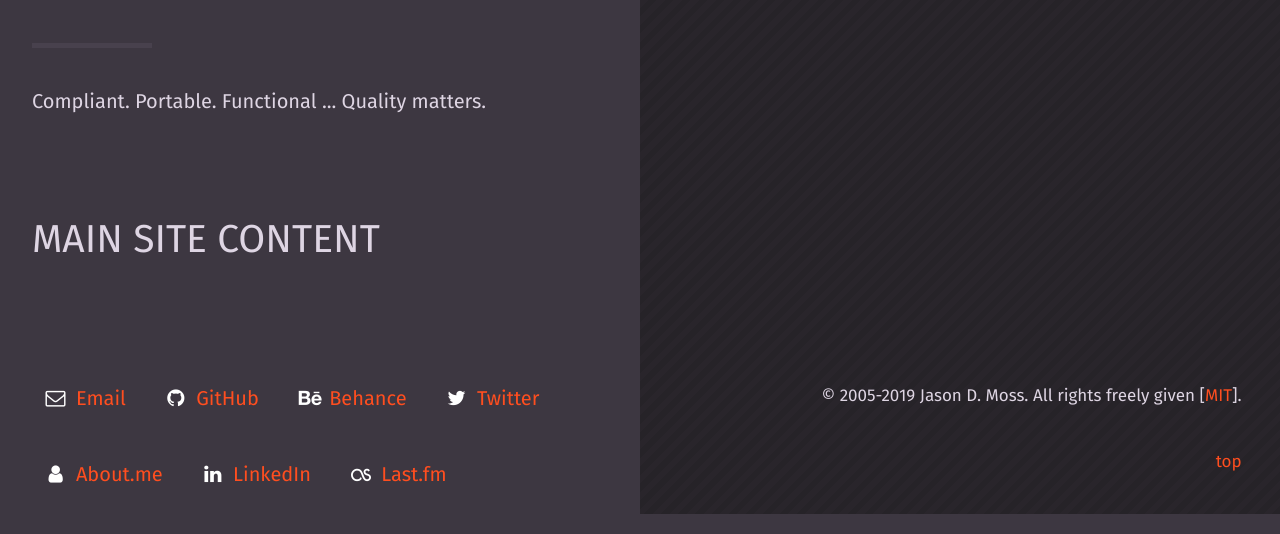
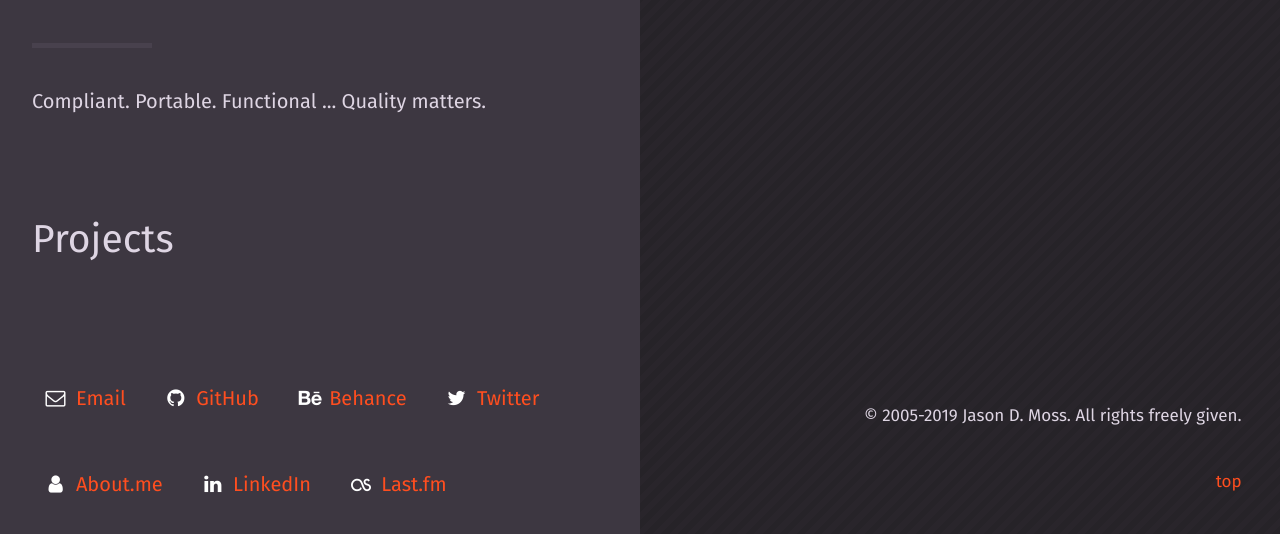
Before and after one commit to jasondmoss/jdmlabs-static, a PHP site: page / in a window 1280 px wide. Shown: the part 674-1208 px from the top of the page. Run offline with PHP 8.4, Linux system fonts and the light colour scheme.

Commit message:
Site building

```diff
--- a/assets/scss/base.scss
+++ b/assets/scss/base.scss
@@ -55,9 +55,9 @@
   color: #000;
 }
 
-// main {
-//   display: inline;
-// }
+main {
+  display: inline;
+}
 
 a,
 hr,
--- a/assets/scss/content.scss
+++ b/assets/scss/content.scss
@@ -28,8 +28,8 @@
   }
 }
 
-.site--introduction,
-.site--content {
+.site--content,
+.projects {
   a {
     display: inline;
     white-space: break-spaces;
@@ -60,6 +60,9 @@
   }
 }
 
+.projects {
+}
+
 
 
 
@@ -72,8 +75,8 @@
 /* Min */
 
 @media screen and (min-width: 550px) {
-  .site--introduction,
-  .site--content {
+  .site--content,
+  .projects {
     hr {
       width: 6rem;
       margin-right: 0;
--- a/assets/scss/layout/base.scss
+++ b/assets/scss/layout/base.scss
@@ -18,15 +18,15 @@ body {
 
   .site--header,
   .site--primary-image,
-  .site--introduction,
   .site--content,
+  .projects,
   .site--footer {
     padding-right: 5%;
     padding-left: 5%;
   }
 
-  .site--introduction,
-  .site--content {
+  .site--content,
+  .projects {
     padding-top: 2rem;
     padding-bottom: 2rem;
   }
@@ -46,8 +46,8 @@ body {
 
     .site--header,
     .site--primary-image,
-    .site--introduction,
-    .site--content {
+    .site--content,
+    .projects {
       padding-right: 7%;
     }
 
@@ -66,11 +66,11 @@ body {
       align-self: start;
     }
 
-    .site--introduction {
+    .site--content {
       grid-column: col 1 / span 2;
     }
 
-    .site--content {
+    .projects {
       grid-column: col 1 / span 2;
       grid-row: row 3;
     }
--- a/assets/scss/layout/footer.scss
+++ b/assets/scss/layout/footer.scss
@@ -42,9 +42,9 @@
     flex-flow: wrap-reverse;
 
     .site-credits {
-      width: 50%;
-      margin-left: 5%;
-      padding-left: 5%;
+      width: 45%;
+      margin-left: 10%;
+      padding-top: 3rem;
       text-align: right;
 
       .back-to-top {
--- a/index.html
+++ b/index.html
@@ -71,10 +71,11 @@
   <meta itemprop="height" content="853">
 </figure>
 
-<section role="region" aria-label="Introduction" class="site--introduction">
+<main itemprop="mainContentOfPage" role="main" id="siteContent" class="site--content">
+  <article role="article" itemscope itemtype="https://schema.org/Article" id="siteIntroduction" class="h-entry h-as-article site--introduction">
     <header class="entry--header">
       <h2 itemprop="headline" class="entry--title">Hello. I am <strong>Jason D. Moss</strong>, an accomplished Web Developer at <strong>JdmLabs</strong>.</h2>
-    <h3><a itemprop="relatedLink" rel="external" href="#" title=" A sample of my work ">I handcraft websites</a>.</h3>
+      <h3><a itemprop="url" rel="bookmark" href="#siteContent" title=" Samples of my work ">I handcraft websites</a>.</h3>
     </header>
 
     <div itemprop="mainEntityOfPage" class="entry--content">
@@ -99,11 +100,12 @@
       <time itemprop="datePublished" content="2019-10-16T01:37:24.558Z" datetime="2019-10-16T01:37:24.558Z" class="dt-published">Tue Oct 15 2019 19:37:07 GMT-0600</time>
       <time itemprop="dateModified" content="2019-10-16T01:37:24.558Z" datetime="2019-10-16T01:37:24.558Z" class="dt-updated">Tue Oct 15 2019 19:37:07 GMT-0600</time>
     </footer>
+  </article>
+</main>
+
+<section itemprop="specialty" role="region" aria-label="Projects" id="projects" class="projects">
+  <h2>Projects</h2>
 </section>
-
-<main itemprop="mainContentOfPage" role="main" aria-label="Work" id="siteContent" class="site--content">
-  <h2>MAIN SITE CONTENT</h2>
-</main>
 
 <footer role="contentinfo" id="siteFooter" class="site--footer">
   <nav itemscope itemtype="https://schema.org/Organization" id="social" class="nav nav--ego">
@@ -121,12 +123,10 @@
   <div itemscope itemtype="https://schema.org/WPFooter" class="site-credits">
     &#169; <span itemprop="copyrightYear">2005</span>-<span itemprop="copyrightYear">2019</span>
     <span itemprop="copyrightHolder name" title=" Jason D. Moss, Web Developer Extra(ordinaire) ">Jason D. Moss</span>.
-    <span class="rights">All rights freely given [<a itemprop="license" rel="external license" href="https://www.jdmlabs.com/license/license-MIT-1.1.txt" title="MIT License">MIT</a>].</span>
+    <span class="rights">All rights freely given<!--  [<a itemprop="license" rel="external license" href="https://www.jdmlabs.com/license/license-MIT-1.1.txt" title="MIT License">MIT</a>] -->.</span>
     <a rel="bookmark" class="back-to-top" href="#siteHeader" title=" Top of page ">top</a>
   </div>
-
 </footer>
-
 
 <script src="./assets/min/polyfills.js"></script>
 <script src="./assets/min/scripts.js"></script>
```
Also changed, not shown: assets/min/styles.css, 1 other file. Lines whose indentation alone changed are shown as unchanged.
